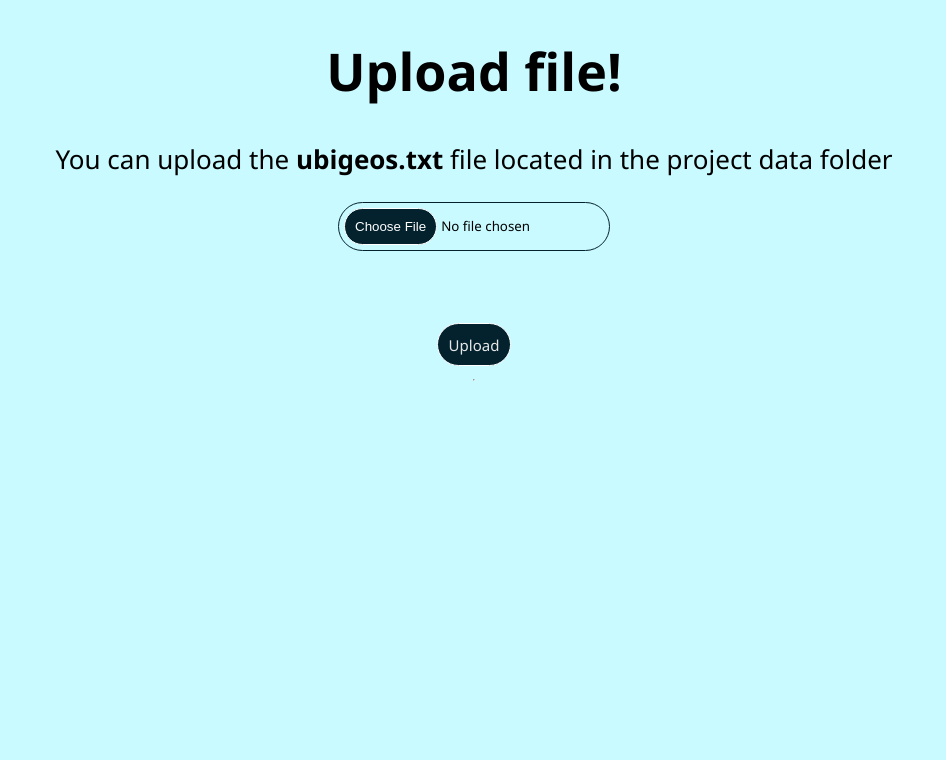
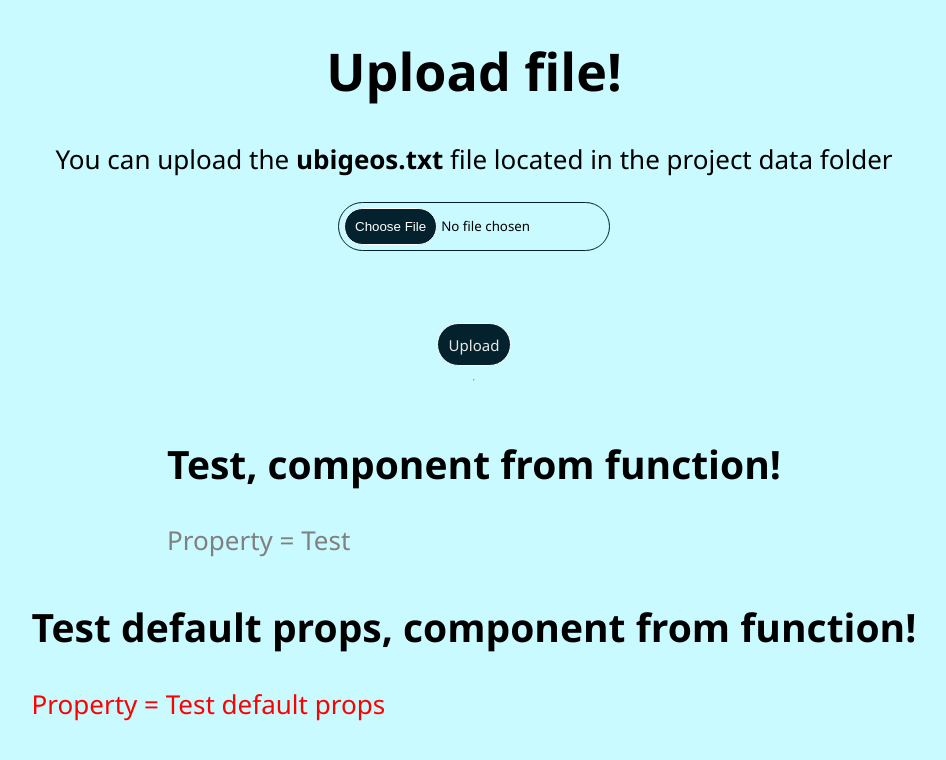
Before and after one commit to CrgioPeca88/react-experiments, a React app: page /upload in a window 1280 px wide. Shown: the whole page, without its empty margins (166-1112 px from the left). Built offline with nearby package versions, Linux system fonts and the light colour scheme.

Commit message:
[FEATURE] defaultProps feature checked - upload-index.js adjusted

```diff
--- a/src/components/upload/index.js
+++ b/src/components/upload/index.js
@@ -4,6 +4,21 @@ import React, {Component} from 'react';
 //Assets
 import './upload.css';
 import UploadInput from '../commons/upload_input';
+
+function FunctionComponent(props) {
+  const { titulo, color } = props;
+  return (
+    <div className="test-section">
+      <h2>{ titulo }, component from function!</h2>
+      <span style={{color: color}}>Property = { titulo }</span>
+    </div>
+  );
+}
+
+FunctionComponent.defaultProps = {
+  color: 'red',
+  titulo: 'Test default props'
+};
 
 class Upload extends Component {
   render() {
@@ -12,6 +27,8 @@ class Upload extends Component {
           <h1>Upload file!</h1>
           <span>You can upload the <strong>ubigeos.txt</strong> file located in the project data folder</span>
           <UploadInput/>
+          <FunctionComponent titulo="Test" color="gray"></FunctionComponent>
+          <FunctionComponent></FunctionComponent>
         </div>
     );
   }
--- a/src/components/upload/upload.css
+++ b/src/components/upload/upload.css
@@ -3,3 +3,7 @@
   justify-content: left;
   color: black;
 }
+
+.test-section {
+  padding-top: 10px;
+}
```
